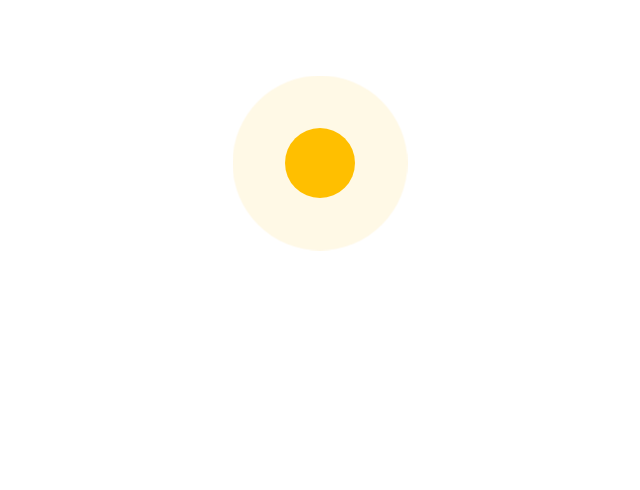
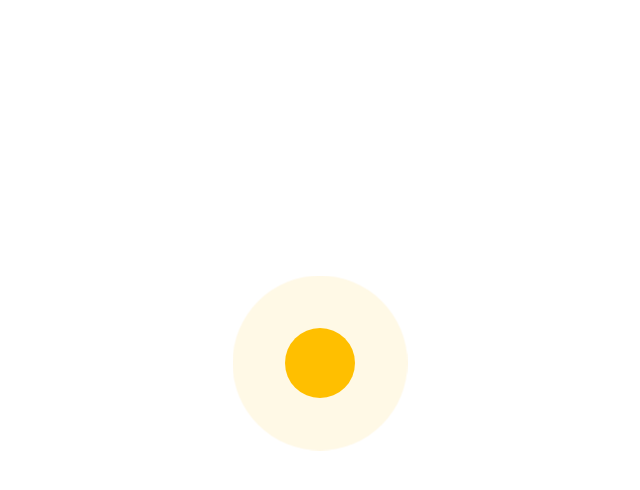
Before and after one commit to hoadh/gestimer, an Angular app: page / in a window 1280 px wide. Shown: the top 490 px of the page, without its empty margins (320-960 px from the left). Built offline with nearby package versions, Linux system fonts and the light colour scheme.

Commit message:
draw line from sonar to mouse position

```diff
--- a/src/app/pages/home/home.component.css
+++ b/src/app/pages/home/home.component.css
@@ -1,5 +1,3 @@
-
-
 /* Make it looks good on CodePen */
 html {
   background-color: #cef;
@@ -8,11 +6,40 @@ html, body, .sonar-wrapper {
   height: 100%;
 }
 
+body {
+  overflow: hidden; /* Hide scrollbars */
+}
+
+#graph {
+  display: block;
+  margin: auto;
+  height: 100vh;
+  width: 100%;
+
+  /*background-color: #269;*/
+  /*background-size: 100px 100px, 100px 100px, 20px 20px, 20px 20px;*/
+  /*background-position: -1px -1px, -1px -1px, 0 0px, 0 0;*/
+  /*background-image: linear-gradient(white 1px, transparent 1px), linear-gradient(90deg, white 1px, transparent 1px), linear-gradient(rgba(255,255,255,.3) 1px, transparent 1px), linear-gradient(90deg, rgba(255,255,255,.3) 1px, transparent 1px);*/
+
+}
+
+.line {
+  stroke: HSL(45,100%,50%);
+  fill: green;
+  stroke-width: 5;
+  stroke-linecap: butt;
+}
+
 /* Prevent scrollbars to appear when waves go out of bound */
 .sonar-wrapper {
   z-index: 0;
   overflow: hidden;
   padding: 8rem 0;
+
+  position: fixed;
+  left: calc(50% - 100px) ;
+  top: calc(50% - 200px);
+  width: 200px;
 }
 
 /* The circle */
--- a/src/app/pages/home/home.component.html
+++ b/src/app/pages/home/home.component.html
@@ -3,10 +3,12 @@
     <div *ngIf="!isDragging" class="sonar-wave"></div>
   </div>
 </div>
-
-<span *ngIf="isDragging">Distance: {{distance}}</span>
-<br/>
-<span *ngIf="isDragging">Minutes: {{min}}</span>
-<svg *ngIf="isDragging" [style]="getCircleStyle()" height="100" width="100">
-  <circle cx="20" cy="20" r="20" fill="HSL(45,100%,50%)" />
+<svg id="graph">
+  <line *ngIf="isDragging" class="line" [attr.x1]="originPosition.x" [attr.y1]="originPosition.y" [attr.x2]="draggingPosition.x" [attr.y2]="draggingPosition.y"></line>
 </svg>
+<!--<span *ngIf="isDragging">Distance: {{distance}}</span>-->
+<!--<br/>-->
+<!--<span *ngIf="isDragging">Minutes: {{min}}</span>-->
+<!--<svg *ngIf="isDragging" height="100" width="100">-->
+<!--  <circle cx="20" cy="20" r="20" fill="HSL(45,100%,50%)" />-->
+<!--</svg>-->
--- a/src/app/pages/home/home.component.ts
+++ b/src/app/pages/home/home.component.ts
@@ -10,6 +10,10 @@ export class HomeComponent implements OnInit {
   min = 0;
   isDragging = false;
   originPosition = {
+    x: 0,
+    y: 0
+  };
+  sonarPosition = {
     x: 0,
     y: 0
   };
@@ -32,7 +36,11 @@ export class HomeComponent implements OnInit {
       x: event.clientX,
       y: event.clientY,
     };
-
+    this.sonarPosition = {
+      x: event.target.offsetLeft + event.target.offsetWidth,
+      y: event.target.offsetTop + event.target.offsetHeight
+    };
+    console.log(event.target, this.sonarPosition);
     this.xDiff = event.clientX - event.target.offsetLeft;
     this.yDiff = event.clientY - event.target.offsetTop;
 
@@ -68,7 +76,7 @@ export class HomeComponent implements OnInit {
   }
 
   getMin() {
-    this.distance = this.getDistance(this.originPosition, this.draggingPosition);
+    this.distance = this.getDistance(this.sonarPosition, this.draggingPosition);
     this.min = Math.round(this.distance / 10);
   }
 
```
